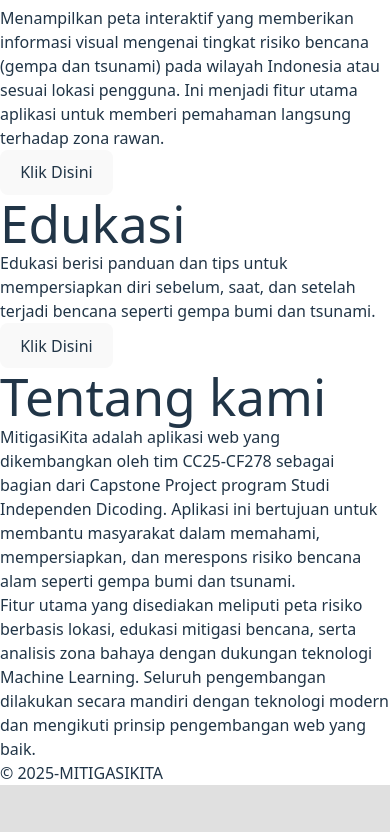
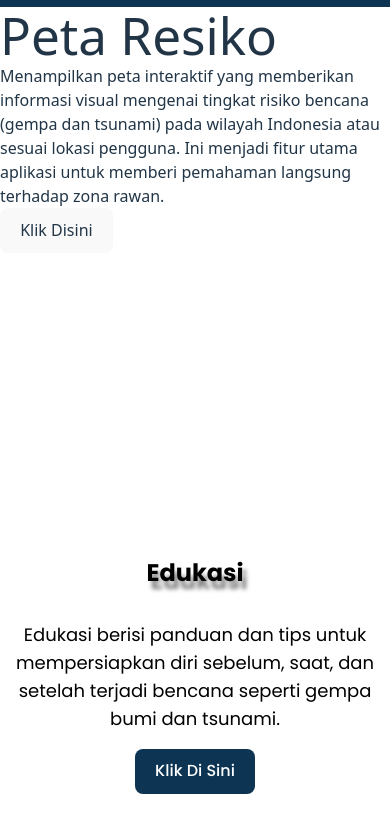
Before and after one commit to zainalsaputra/mitigasi-kita-app-frontend, a React (Vite) app: page / in a window 390 px wide. Shown: the part 920-1752 px from the top of the page. Before the commit the page ends 1705 px from the top, so only its background shows below. Built offline with nearby package versions, Linux system fonts and the light colour scheme; sample sign-in values are in the browser's storage; a web font is replaced by a local one.

Commit message:
perbaikan kode untuk responsive

```diff
--- a/src/pages/Homes/AboutUs.jsx
+++ b/src/pages/Homes/AboutUs.jsx
@@ -1,23 +1,35 @@
+ // Ganti sesuai lokasi file gambar kamu
 function AboutUs() {
-    return (
-      <div>
-        <h1>Tentang kami</h1>
-        <p>
-          MitigasiKita adalah aplikasi web yang dikembangkan oleh tim CC25-CF278
-          sebagai bagian dari Capstone Project program Studi Independen
-          Dicoding. Aplikasi ini bertujuan untuk membantu masyarakat dalam
-          memahami, mempersiapkan, dan merespons risiko bencana alam seperti
-          gempa bumi dan tsunami.
-        </p>
-        <p>
-          Fitur utama yang disediakan meliputi peta risiko berbasis lokasi,
-          edukasi mitigasi bencana, serta analisis zona bahaya dengan dukungan
-          teknologi Machine Learning. Seluruh pengembangan dilakukan secara
-          mandiri dengan teknologi modern dan mengikuti prinsip pengembangan web
-          yang baik.
-        </p>
+  return (
+    <div
+      className="min-h-screen px-6 py-16 flex items-center justify-center font-poppins"
+    >
+      {/* Lapisan putih transparan */}
+      <div className="absolute inset-0 z-0"></div>
+
+      <div className="relative z-10 max-w-6xl mx-auto flex flex-col md:flex-row items-center md:items-start gap-10">
+        {/* Judul */}
+        <div className="md:w-2/3 w-full text-center md:text-left">
+          <h2
+            className="text-2xl sm:text-3xl md:text-4xl font-bold text-black text-center"
+            style={{ textShadow: '4px 8px 4px rgba(0, 0, 0, 0.5)' }}
+          >
+            Tentang <br className="hidden md:block" /> Kami
+          </h2>
+        </div>
+
+        {/* Deskripsi */}
+        <div className="md:w-12/3 w-full text-gray-800 text-center md:text-left text-sm sm:text-base md:text-lg leading-relaxed">
+          <p className="mb-4">
+            MitigasiKita adalah aplikasi web yang dikembangkan oleh tim CC25-CF278 sebagai bagian dari Capstone Project program Studi Independen Dicoding. Aplikasi ini bertujuan untuk membantu masyarakat dalam memahami, mempersiapkan, dan merespons risiko bencana alam seperti gempa bumi dan tsunami.
+          </p>
+          <p>
+            Fitur utama yang disediakan meliputi peta risiko berbasis lokasi, edukasi mitigasi bencana, serta analisis zona bahaya dengan dukungan teknologi Machine Learning. Seluruh pengembangan dilakukan secara mandiri dengan teknologi modern dan mengikuti prinsip pengembangan web yang baik.
+          </p>
+        </div>
       </div>
-    );
+    </div>
+  );
 }
 
 export default AboutUs;
--- a/src/pages/Homes/EduPreview.jsx
+++ b/src/pages/Homes/EduPreview.jsx
@@ -2,16 +2,40 @@
 
 function EduPreview(){
     return (
-      <div>
-        <h1>Edukasi</h1>
-        <p>
-          Edukasi berisi panduan dan tips untuk mempersiapkan diri sebelum,
-          saat, dan setelah terjadi bencana seperti gempa bumi dan tsunami.
-        </p>
-        <Link to="/education">
-            <button>Klik Disini</button>
-        </Link>
+      <div className="min-h-screen flex items-center justify-center px-4 py-16">
+      <div className="flex flex-col md:flex-row md:space-x-6 items-center md:items-start max-w-4xl w-full font-poppins text-center md:text-left">
+        {/* Judul kiri */}
+        <div className="w-full md:w-2/3 mb-8 md:mb-0">
+          <h2
+            className="text-2xl font-bold leading-snug sm:text-5xl md:text-4xl lg:text-5xl"
+            style={{
+              color: "#000000",
+              textShadow: "4px 8px 4px rgba(0, 0, 0, 0.5)",
+            }}
+          >
+            Edukasi
+          </h2>
+        </div>
+
+        {/* Deskripsi dan tombol kanan */}
+        <div className="w-full md:w-12/3">
+          <p
+            className="text-lg mb-4 sm:text-lg md:text-xl lg:text-xl"
+            style={{ color: "#000000" }}
+          >
+            Edukasi berisi panduan dan tips untuk mempersiapkan diri sebelum,
+            saat, dan setelah terjadi bencana seperti gempa bumi dan tsunami.
+          </p>
+          <Link to="/education">
+            <button className="px-6 py-2 text-white rounded-xl font-semibold" style={{ backgroundColor: "#0D3553" }}>
+              Klik Di Sini
+            </button>
+          </Link>
+        </div>
       </div>
+    </div>
     );
 }
+
+
 export default EduPreview;
--- a/src/pages/Homes/HeroSection.jsx
+++ b/src/pages/Homes/HeroSection.jsx
@@ -7,14 +7,14 @@
       {/* Hero Putih */}
       <section className="py-64 flex flex-col font-poppins justify-end items-center text-center px-4 pb-0 max-w-4xl mx-auto">
         <p
-          className="text-lg sm:text-5xl md:text-2xl lg:text-5xl font-bold text-center"
+          className="text-2xl sm:text-4xl md:text-2xl lg:text-4xl font-bold text-center"
           style={{
             color: "#000000",
             textShadow: "4px 10px 4px rgba(0, 0, 0, 0.5)",
             lineHeight: "1.5",
           }}
         >
-          Sistem Peringatan Dini Gempa<br />dan Tsunami untuk
+          Sistem Peringatan Dini Gempa Bumi<br />dan Tsunami untuk
         </p>
       </section>
 
@@ -25,7 +25,7 @@
       >
         <div className="text-center mb-12">
           <p
-            className="text-lg sm:text-5xl md:text-2xl lg:text-5xl font-bold text-center"
+            className="text-2xl sm:text-4xl md:text-2xl lg:text-4xl font-bold text-center"
             style={{ textShadow: "4px 10px 4px rgba(0, 0, 0, 0.5)" }}
           >
             Keselamatan Masyarakat
--- a/src/pages/Homes/Home.jsx
+++ b/src/pages/Homes/Home.jsx
@@ -1,5 +1,5 @@
 import AboutUs from "./AboutUs";
-import Navbar from "../../components/Navbar";
+import Navbar from "../../components/navbar";
 import Footer from "../../components/Footer";
 import EduPreview from "./EduPreview";
 import HeroSection from "./HeroSection";
```
